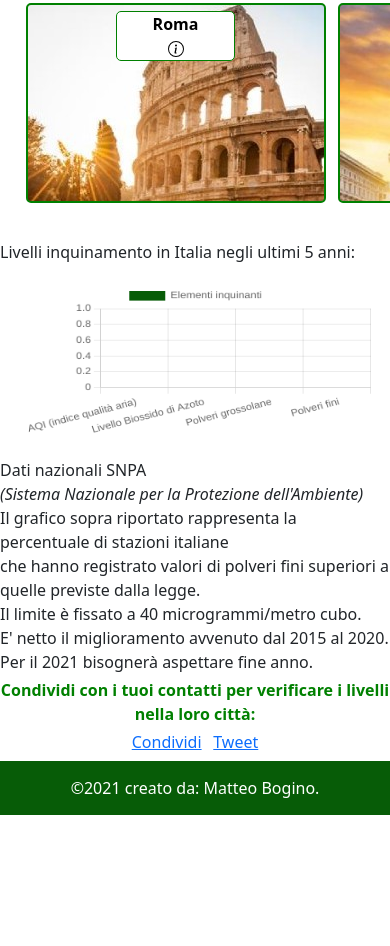
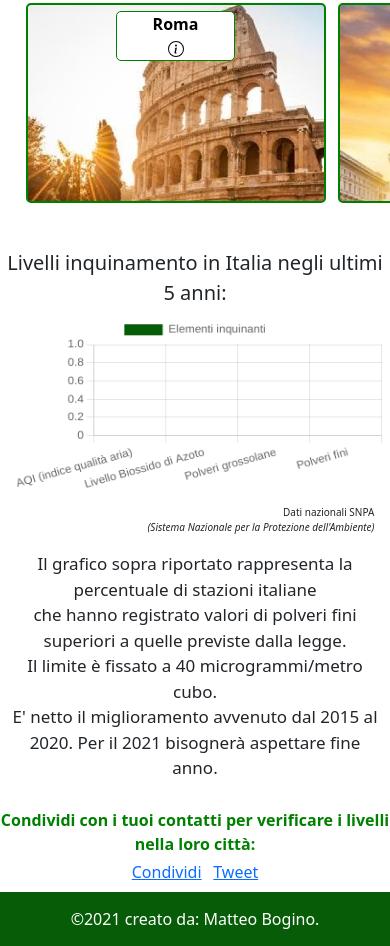
Before and after one commit to MatteoBogino/Inquinamento, a plain HTML site: page index.html in a window 390 px wide. Shown: the part 506-1452 px from the top of the page. Before the commit the page ends 1321 px from the top, so only its background shows below. Drawn offline with nearby package versions, Linux system fonts and the light colour scheme.

Commit message:
Add files via upload

```diff
--- a/inquinamento.css
+++ b/inquinamento.css
@@ -178,6 +178,24 @@ header{
     right: 1%;
     ;
 }
+.descr-grafic{
+    text-align: center;
+    padding-top: 2%;
+    font-size: 20px;
+}
+#myChart{
+    padding: 2% 8% 0 8%;
+}
+.righegrafic{
+    text-align: center;
+    font-size: 20px;
+    padding-bottom: 5%;
+}
+.fonte{
+    text-align: right;
+    font-size: 12px;
+    padding: 1% 9% 2% 0;
+}
 .scr-condivisione{
     text-align: center;
     color: green;
@@ -194,9 +212,6 @@ header{
 }
 .twitter-share-button{
     margin-left: 2%;
-}
-#myChart{
-    padding: 5%;
 }
 footer{
     width: 100%;
@@ -257,9 +272,14 @@ footer{
       ::-webkit-scrollbar-thumb:hover {
         background: green;
     }
-    footer{
-        position: absolute;
-        bottom: 0;
+    #myChart{
+        padding: 2%;
+    }
+    .fonte{
+        padding: 1% 4% 2% 0;
+    }
+    .righegrafic{
+        padding-bottom: 5%;
     }
 }
 @media screen and (max-width: 499px){
@@ -269,7 +289,7 @@ footer{
 
     .content{
         position: fixed!important;
-        top: 5%!important;
+        top: 2%!important;
     }
     .tutte-citta{
         display: flex;
@@ -313,4 +333,16 @@ footer{
       ::-webkit-scrollbar-thumb:hover {
         background: green;
     }
+    #myChart{
+        padding: 2%;
+    }
+    .fonte{
+        text-align: right;
+        font-size: 10px;
+        padding: 1% 4% 2% 0;
+    }
+    .righegrafic{
+        font-size: 17px;
+        padding: 2% 2% 6% 2%;
+    }
 }
```
